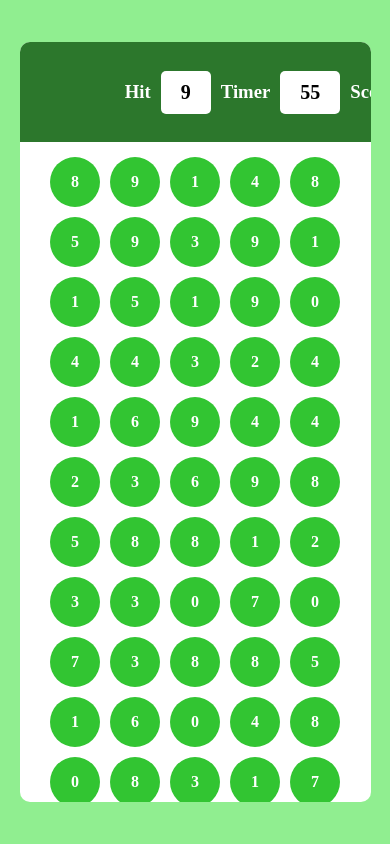
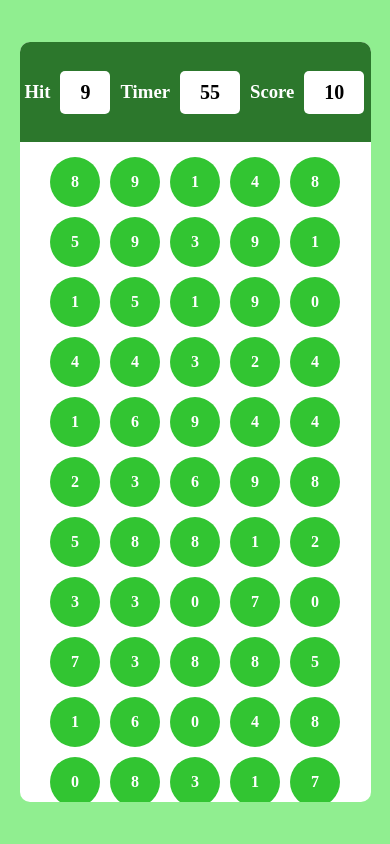
Before and after one commit to basurajp/Buble-game, a plain HTML site: page index.html in a window 390 px wide. Drawn offline with Linux system fonts and the light colour scheme.

Commit message:
resposive-part-one done

```diff
--- a/style.css
+++ b/style.css
@@ -93,3 +93,17 @@ body {
     cursor: pointer;
     background-color: rgb(17, 102, 17);
 }
+
+
+@media (max-width:600px) {
+    .ptop {
+        justify-content: star;
+        /* background: red; */
+        padding-left: 5px;
+    }
+.bubble{
+    padding-left: 0;
+}
+
+
+}
```
